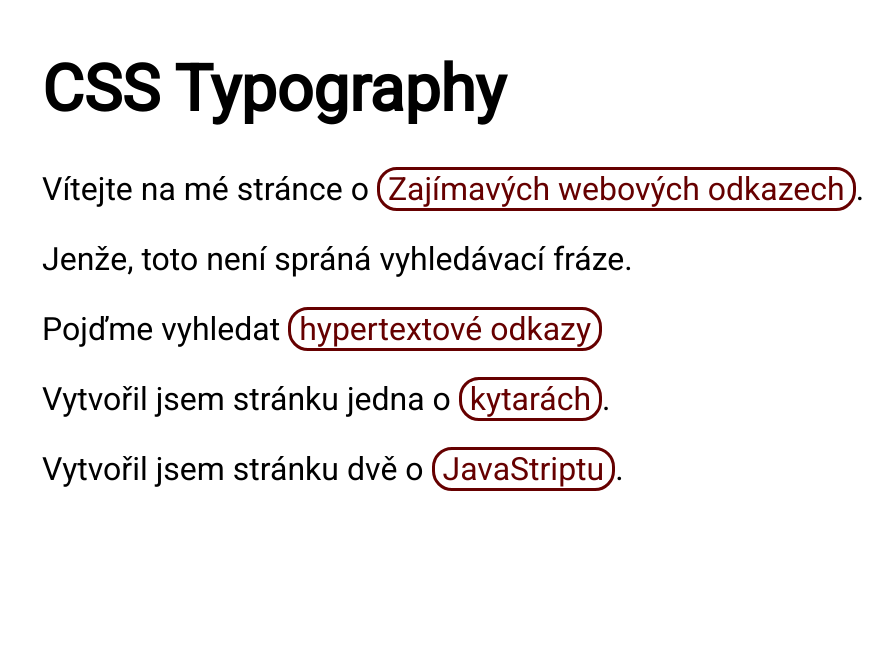
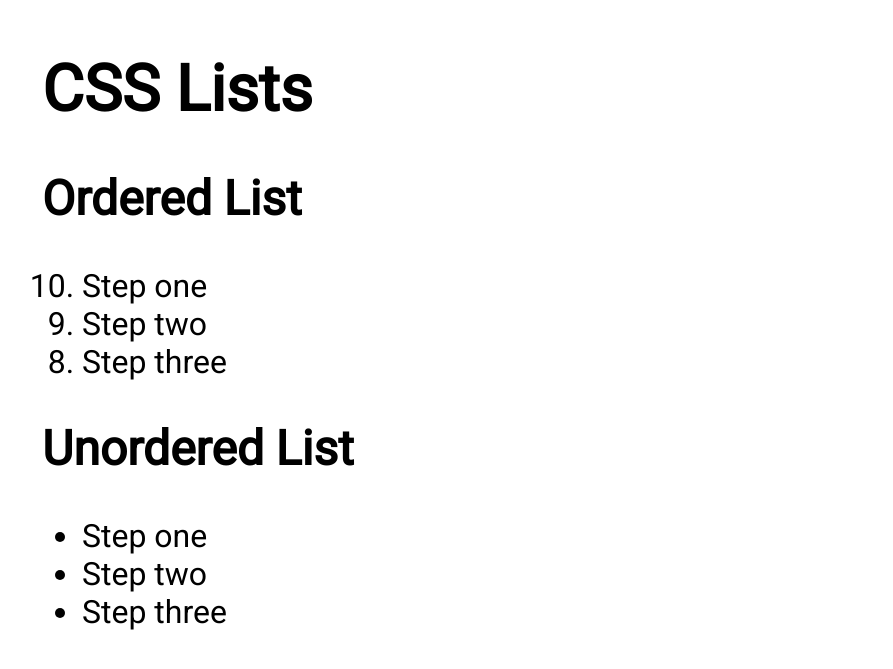
Before and after one commit to Wakinki/08_lesson, a plain HTML site: page index.html in a window 1280 px wide. Shown: the part 127-796 px from the top of the page, without its empty margins (94-987 px from the left). Drawn offline with Linux system fonts and the light colour scheme.

Commit message:
HTML changes

```diff
--- a/index.html
+++ b/index.html
@@ -9,28 +9,25 @@
 
   <body>
     <header>
-      <h1>CSS Typography</h1>
+      <h1>CSS Lists</h1>
     </header>
     <main>
-      <p>
-        Vítejte na mé stránce o
-        <a href="https://duckduckgo.com/?q=web+links"
-          >Zajímavých webových odkazech</a
-        >.
-      </p>
-
-      <p>Jenže, toto není spráná vyhledávací fráze.</p>
-
-      <p>
-        Pojďme vyhledat
-        <a href="https://duckduckgo.com/?q=hypertext+links"
-          >hypertextové odkazy</a
-        >
-      </p>
-
-      <p>Vytvořil jsem stránku jedna o <a href="one.html">kytarách</a>.</p>
-
-      <p>Vytvořil jsem stránku dvě o <a href="two.html">JavaStriptu</a>.</p>
+      <article>
+        <h2>Ordered List</h2>
+        <ol start="10" reversed>
+          <li>Step one</li>
+          <li>Step two</li>
+          <li>Step three</li>
+        </ol>
+      </article>
+      <article>
+        <h2>Unordered List</h2>
+        <ul>
+          <li>Step one</li>
+          <li>Step two</li>
+          <li>Step three</li>
+        </ul>
+      </article>
     </main>
   </body>
 </html>
```
Also changed, not shown: menu.html (added, +9 -0 lines).
